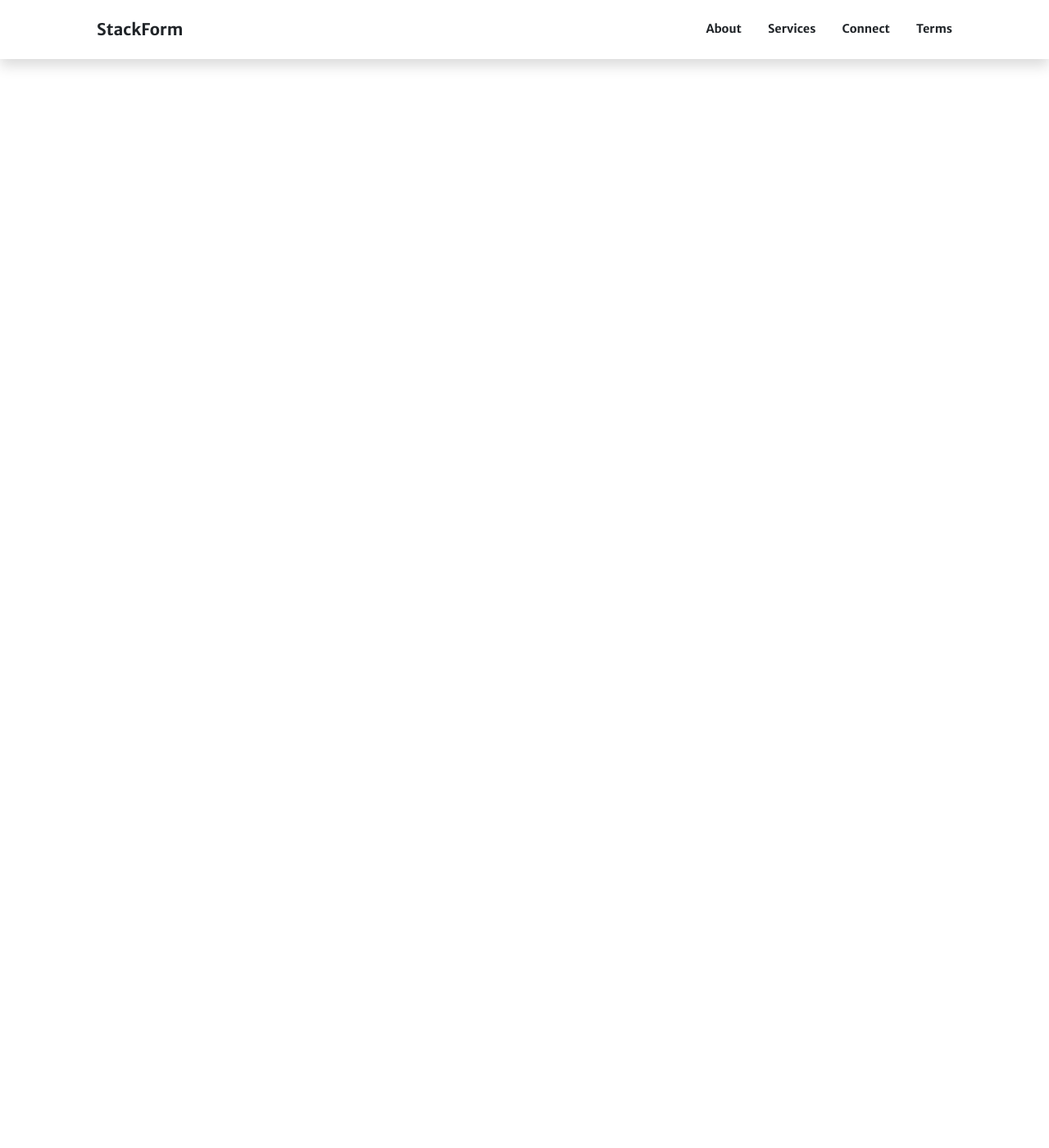
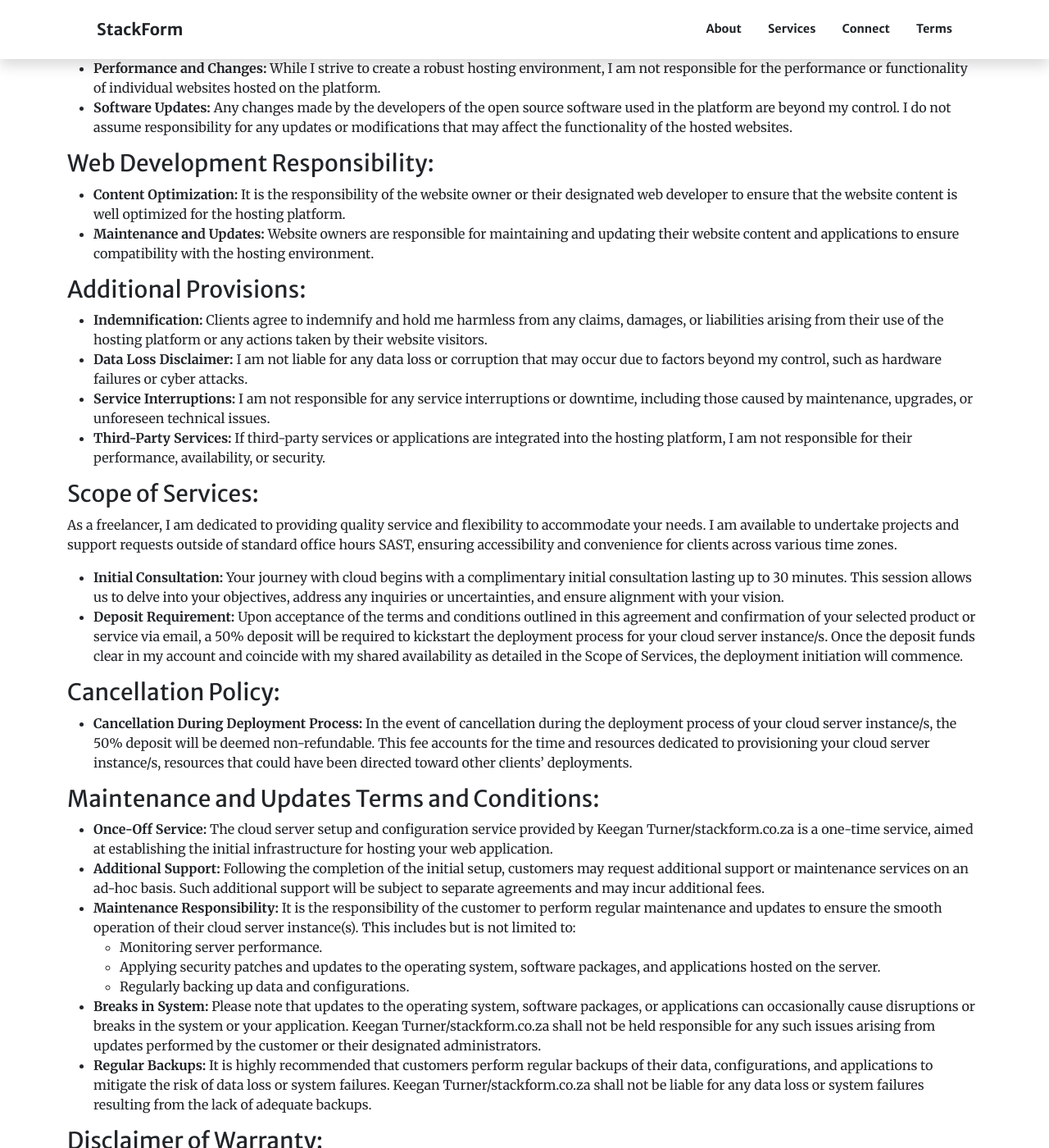
Before and after one commit to keeganturnerdev/site.github.io, a Jekyll site: the page built from links.md, in a window 1280 px wide and 1400 px high, scrolled down 604 px. Shown: the whole window at 82% size. Built offline with Jekyll 4.4.1, drawn with Linux system fonts in a browser that asks for light colours; our own code applies the rules of GitHub Pages for plain Markdown files; comment, search, counter and statistics services are not loaded; before the commit the page ends 900 px from its top, so only the background shows below that; some of the changed text lies outside the part shown.

Commit message:
Update links.md

```diff
--- a/links.md
+++ b/links.md
@@ -8,48 +8,52 @@ menus:
   header:
     title: Terms and Conditions
     weight: 2
+---
+
 As a Cloud Applications Platform Administrator, I specialize in constructing and deploying foundational platforms and applications using free open source software to establish the base layer for user websites. However, it is important to note that my role is limited to the setup and management of the underlying infrastructure and applications.
-Responsibilities:
-Platform Construction: I build the foundational infrastructure and deploy the necessary applications to create a reliable hosting platform for user websites.
-Technical Setup: I ensure that the cloud-based infrastructure is properly configured and optimized for performance and security.
-Open Source Software Usage: I utilize free open source software to develop and maintain the underlying platform, adhering to relevant licenses and guidelines.
-Limitations:
-Performance and Changes: While I strive to create a robust hosting environment, I am not responsible for the performance or functionality of individual websites hosted on the platform.
-Software Updates: Any changes made by the developers of the open source software used in the platform are beyond my control. I do not assume responsibility for any updates or modifications that may affect the functionality of the hosted websites.
-Web Development Responsibility:
-Content Optimization: It is the responsibility of the website owner or their designated web developer to ensure that the website content is well optimized for the hosting platform.
-Maintenance and Updates: Website owners are responsible for maintaining and updating their website content and applications to ensure compatibility with the hosting environment.
-Additional Provisions:
-Indemnification: Clients agree to indemnify and hold me harmless from any claims, damages, or liabilities arising from their use of the hosting platform or any actions taken by their website visitors.
-Data Loss Disclaimer: I am not liable for any data loss or corruption that may occur due to factors beyond my control, such as hardware failures or cyber attacks.
-Service Interruptions: I am not responsible for any service interruptions or downtime, including those caused by maintenance, upgrades, or unforeseen technical issues.
-Third-Party Services: If third-party services or applications are integrated into the hosting platform, I am not responsible for their performance, availability, or security.
-Scope of Services:
+
+### Responsibilities:
+- **Platform Construction:** I build the foundational infrastructure and deploy the necessary applications to create a reliable hosting platform for user websites.
+- **Technical Setup:** I ensure that the cloud-based infrastructure is properly configured and optimized for performance and security.
+- **Open Source Software Usage:** I utilize free open source software to develop and maintain the underlying platform, adhering to relevant licenses and guidelines.
+
+### Limitations:
+- **Performance and Changes:** While I strive to create a robust hosting environment, I am not responsible for the performance or functionality of individual websites hosted on the platform.
+- **Software Updates:** Any changes made by the developers of the open source software used in the platform are beyond my control. I do not assume responsibility for any updates or modifications that may affect the functionality of the hosted websites.
+
+### Web Development Responsibility:
+- **Content Optimization:** It is the responsibility of the website owner or their designated web developer to ensure that the website content is well optimized for the hosting platform.
+- **Maintenance and Updates:** Website owners are responsible for maintaining and updating their website content and applications to ensure compatibility with the hosting environment.
+
+### Additional Provisions:
+- **Indemnification:** Clients agree to indemnify and hold me harmless from any claims, damages, or liabilities arising from their use of the hosting platform or any actions taken by their website visitors.
+- **Data Loss Disclaimer:** I am not liable for any data loss or corruption that may occur due to factors beyond my control, such as hardware failures or cyber attacks.
+- **Service Interruptions:** I am not responsible for any service interruptions or downtime, including those caused by maintenance, upgrades, or unforeseen technical issues.
+- **Third-Party Services:** If third-party services or applications are integrated into the hosting platform, I am not responsible for their performance, availability, or security.
+
+### Scope of Services:
 As a freelancer, I am dedicated to providing quality service and flexibility to accommodate your needs. I am available to undertake projects and support requests outside of standard office hours SAST, ensuring accessibility and convenience for clients across various time zones.
-Initial Consultation: Your journey with cloud begins with a complimentary initial consultation lasting up to 30 minutes. This session allows us to delve into your objectives, address any inquiries or uncertainties, and ensure alignment with your vision.
-Deposit Requirement: Upon acceptance of the terms and conditions outlined in this agreement and confirmation of your selected product or service via email, a 50% deposit will be required to kickstart the deployment process for your cloud server instance/s. Once the deposit funds clear in my account and coincide with my shared availability as detailed in the Scope of Services, the deployment initiation will commence.
-Cancellation Policy:
-Cancellation During Deployment Process: In the event of cancellation during the deployment process of your cloud server instance/s, the 50% deposit will be deemed non-refundable. This fee accounts for the time and resources dedicated to provisioning your cloud server instance/s, resources that could have been directed toward other clients' deployments.
-Maintenance and Updates Terms and Conditions:
-Once-Off Service:
-The cloud server setup and configuration service provided by Keegan Turner/stackform.co.za is a one-time service, aimed at establishing the initial infrastructure for hosting your web application.
-Additional Support:
-Following the completion of the initial setup, customers may request additional support or maintenance services on an ad-hoc basis. Such additional support will be subject to separate agreements and may incur additional fees.
-Maintenance Responsibility:
-It is the responsibility of the customer to perform regular maintenance and updates to ensure the smooth operation of their cloud server instance(s). This includes but is not limited to:
-Monitoring server performance.
-Applying security patches and updates to the operating system, software packages, and applications hosted on the server.
-Regularly backing up data and configurations.
-Breaks in System:
-Please note that updates to the operating system, software packages, or applications can occasionally cause disruptions or breaks in the system or your application. Keegan Turner/stackform.co.za shall not be held responsible for any such issues arising from updates performed by the customer or their designated administrators.
-Regular Backups:
-It is highly recommended that customers perform regular backups of their data, configurations, and applications to mitigate the risk of data loss or system failures. Keegan Turner/stackform.co.za shall not be liable for any data loss or system failures resulting from the lack of adequate backups.
-Disclaimer of Warranty:
+- **Initial Consultation:** Your journey with cloud begins with a complimentary initial consultation lasting up to 30 minutes. This session allows us to delve into your objectives, address any inquiries or uncertainties, and ensure alignment with your vision.
+- **Deposit Requirement:** Upon acceptance of the terms and conditions outlined in this agreement and confirmation of your selected product or service via email, a 50% deposit will be required to kickstart the deployment process for your cloud server instance/s. Once the deposit funds clear in my account and coincide with my shared availability as detailed in the Scope of Services, the deployment initiation will commence.
+
+### Cancellation Policy:
+- **Cancellation During Deployment Process:** In the event of cancellation during the deployment process of your cloud server instance/s, the 50% deposit will be deemed non-refundable. This fee accounts for the time and resources dedicated to provisioning your cloud server instance/s, resources that could have been directed toward other clients' deployments.
+
+### Maintenance and Updates Terms and Conditions:
+- **Once-Off Service:** The cloud server setup and configuration service provided by Keegan Turner/stackform.co.za is a one-time service, aimed at establishing the initial infrastructure for hosting your web application.
+- **Additional Support:** Following the completion of the initial setup, customers may request additional support or maintenance services on an ad-hoc basis. Such additional support will be subject to separate agreements and may incur additional fees.
+- **Maintenance Responsibility:** It is the responsibility of the customer to perform regular maintenance and updates to ensure the smooth operation of their cloud server instance(s). This includes but is not limited to:
+  - Monitoring server performance.
+  - Applying security patches and updates to the operating system, software packages, and applications hosted on the server.
+  - Regularly backing up data and configurations.
+- **Breaks in System:** Please note that updates to the operating system, software packages, or applications can occasionally cause disruptions or breaks in the system or your application. Keegan Turner/stackform.co.za shall not be held responsible for any such issues arising from updates performed by the customer or their designated administrators.
+- **Regular Backups:** It is highly recommended that customers perform regular backups of their data, configurations, and applications to mitigate the risk of data loss or system failures. Keegan Turner/stackform.co.za shall not be liable for any data loss or system failures resulting from the lack of adequate backups.
+
+### Disclaimer of Warranty:
 Keegan Turner/stackform.co.za makes no warranties or representations, express or implied, regarding the performance, reliability, or suitability of the cloud server instance(s) provided. The customer acknowledges that the use of the service is at their own risk.
-Limitation of Liability:
+
+### Limitation of Liability:
 In no event shall Keegan Turner/stackform.co.za be liable for any direct, indirect, incidental, special, or consequential damages arising out of or in any way connected with the use or inability to use the cloud server instance(s), including but not limited to damages for loss of profits, data, or business interruption.
 
 This policy ensures transparency and fairness in our collaboration, fostering mutual trust and understanding. By proceeding with the services I provide, the customer acknowledges that they have read, understood, and agreed to abide by these terms and conditions.
-
 ---
-Here goes some raw markdown content.
```
